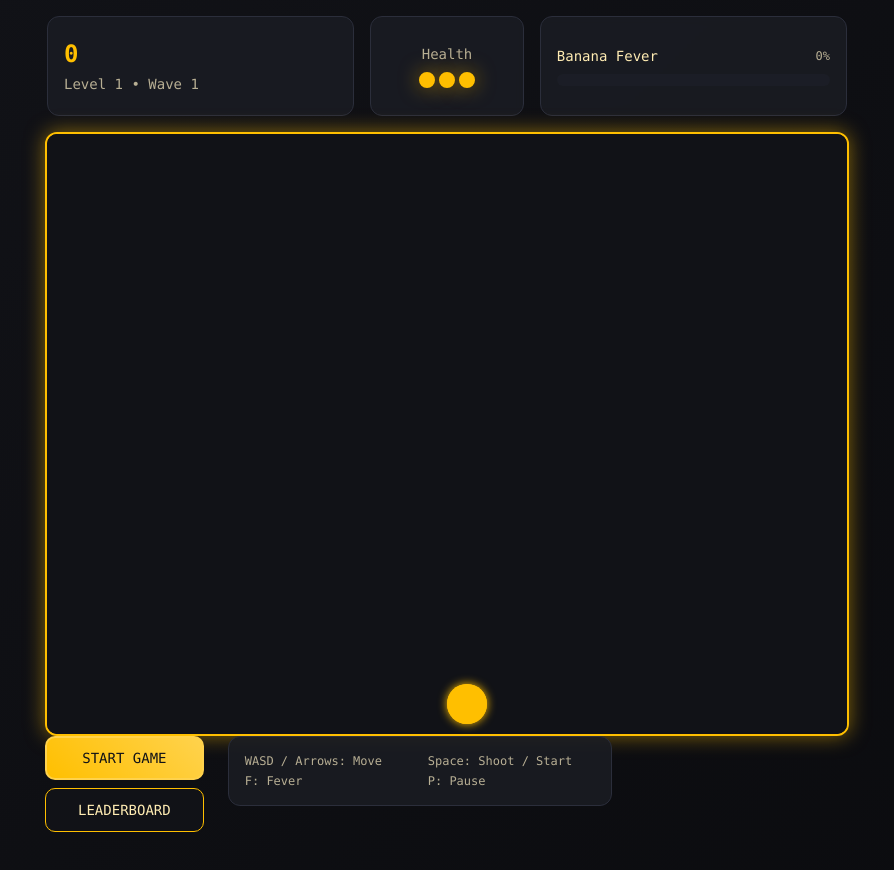
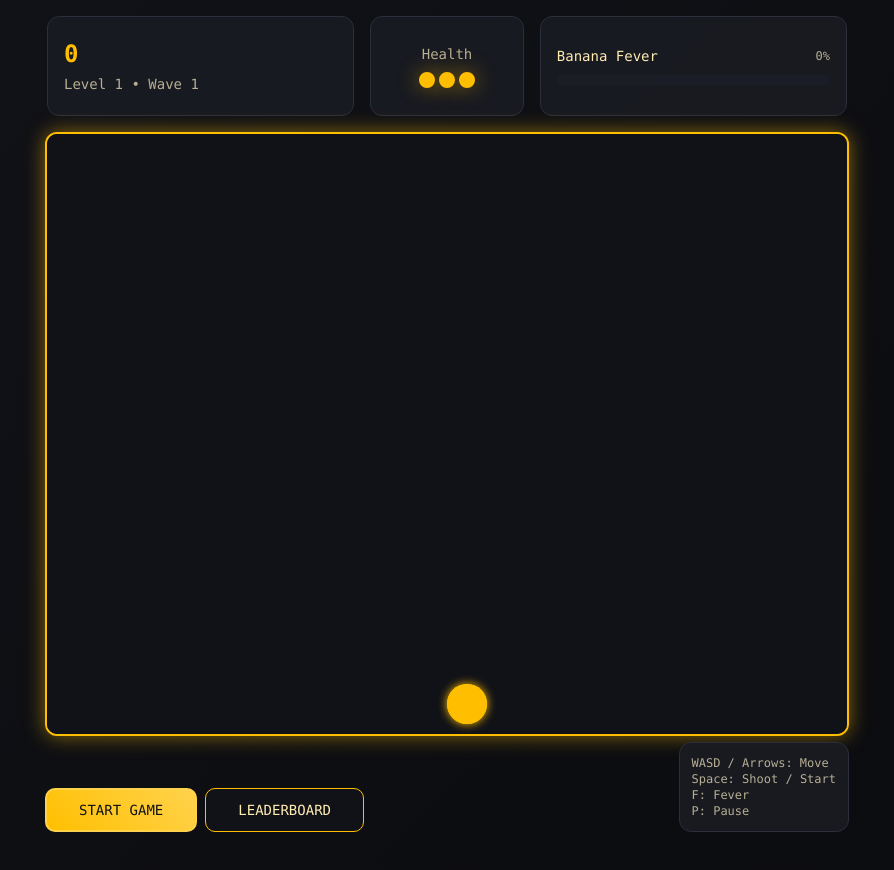
Before and after one commit to yeah-labs/banana-fever-dream-game, a React (Vite) app: page / in a window 1280 px wide. Shown: the top 870 px of the page, without its empty margins (193-1087 px from the left). Built offline with nearby package versions, Linux system fonts and the light colour scheme; the HTML template or start-up script is replaced by a standard one.

Commit message:
Reverted to commit f702b97709fe9622b98789a02ed29ba436191325

```diff
--- a/src/components/game/BananaFeverDream.tsx
+++ b/src/components/game/BananaFeverDream.tsx
@@ -250,11 +250,10 @@ export const BananaFeverDream: React.FC = () => {
                 </div>
               )}
 
-              {/* Bottom section with controls and hints */}
-              <div className="absolute -bottom-24 left-0 right-0 flex items-start gap-6">
-                {/* Game Controls */}
+              {/* Game Controls - bottom left */}
+              <div className="absolute -bottom-24 left-0 flex gap-2">
                 {gameState.status === 'ready' && (
-                  <div className="flex flex-col gap-2">
+                  <>
                     <Button
                       onClick={handleStartGame}
                       size="lg"
@@ -272,27 +271,21 @@ export const BananaFeverDream: React.FC = () => {
                     >
                       LEADERBOARD
                     </Button>
+                  </>
+                )}
               </div>
-                )}
 
-                {/* Controls hint - wider with two columns */}
-                <div className="bg-card/90 backdrop-blur-sm rounded-lg p-4 border border-border text-xs text-muted-foreground w-96">
-                  <div className="grid grid-cols-2 gap-4">
-                    <div className="space-y-1">
+              {/* Controls hint and power-ups - bottom right */}
+              <div className="absolute -bottom-24 right-0 space-y-2">
+                <div className="bg-card/90 backdrop-blur-sm rounded-lg p-3 border border-border text-xs text-muted-foreground">
                   <div>WASD / Arrows: Move</div>
+                  <div>Space: Shoot{gameState.status === 'ready' ? ' / Start' : ''}</div>
                   <div>F: Fever</div>
-                    </div>
-                    <div className="space-y-1">
-                      <div>Space: Shoot{gameState.status === 'ready' ? ' / Start' : ''}</div>
                   <div>P: Pause</div>
                 </div>
-                  </div>
-                </div>
-              </div>
 
-              {/* Active Power-ups - positioned above the hints */}
+                {/* Active Power-ups */}
                 {gameState.player.powerUps.length > 0 && (
-                <div className="absolute -bottom-32 right-0">
                   <div className="bg-card/90 backdrop-blur-sm rounded-lg p-3 border border-border">
                     <div className="text-xs text-muted-foreground mb-2">Active Power-ups</div>
                     <div className="flex gap-2 flex-wrap">
@@ -318,8 +311,8 @@ export const BananaFeverDream: React.FC = () => {
                       })}
                     </div>
                   </div>
+                )}
               </div>
-              )}
             </div>
           </div>
         );
```
Lines whose indentation alone changed are shown as unchanged.
